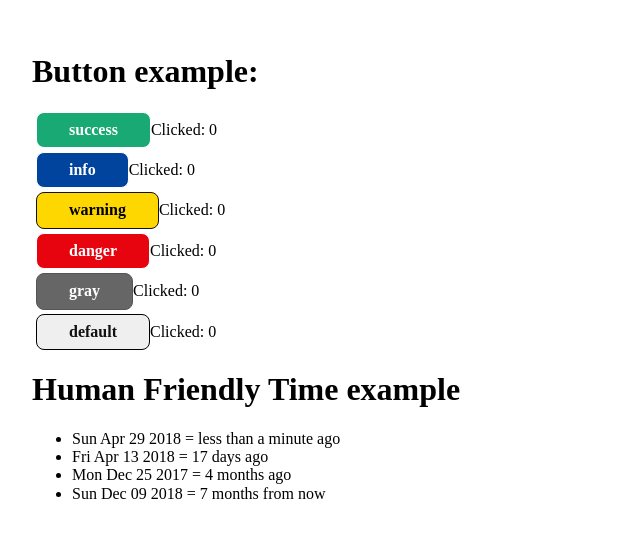
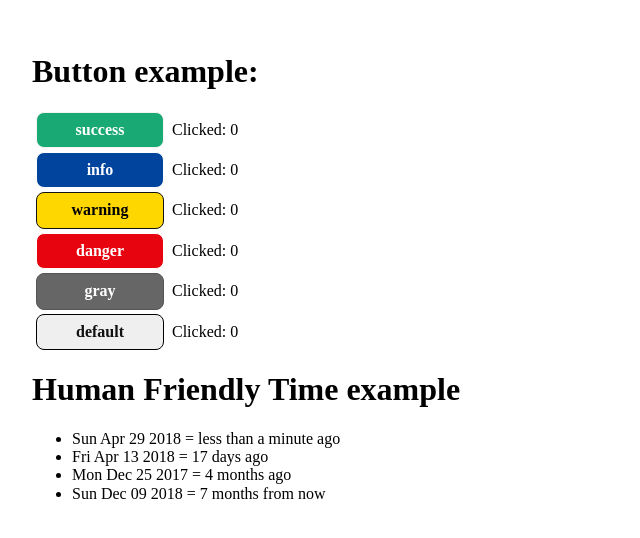
Before and after one commit to james-harper/ui-components, a React (Create React App) app: page / in a window 1280 px wide. Shown: the top 538 px of the page, without its empty margins (0-640 px from the left). Built offline with nearby package versions, Linux system fonts and the light colour scheme.

Commit message:
Improvements to different sized buttons

```diff
--- a/src/components/button/button.js
+++ b/src/components/button/button.js
@@ -4,9 +4,9 @@ import Theme from '../../utils/theme';
 
 const types = Object.keys(Theme).map(type => type);
 const sizes = {
-  small: 'f6 ph3 pv1',
-  medium: 'f5 ph4 pv2',
-  large: 'f4 ph5 pv3'
+  small: 'w3 f6 ph1 pv1',
+  medium: 'w4 f5 ph4 pv2',
+  large: 'w5 f3 ph5 pv3'
 };
 
 const Button = ({ type, size, onClick, children }) => {
--- a/src/examples/button/index.js
+++ b/src/examples/button/index.js
@@ -28,8 +28,8 @@ class ButtonExample extends Component {
   render() {
     const MyButton = ({ type }) => (
       <div className="ma1">
-        <Button type={type} onClick={() => this.onClick(type)}>{type}</Button>
-        <span>Clicked: {this.state[type]}</span>
+        <Button size="medium" type={type} onClick={() => this.onClick(type)}>{type}</Button>
+        <span className="pl2">Clicked: {this.state[type]}</span>
       </div>
     );
     return (
--- a/src/utils/theme.js
+++ b/src/utils/theme.js
@@ -2,7 +2,7 @@ export default {
   success: {
     background: 'bg-green',
     text: 'white',
-    border: 'b--white',
+    border: 'b--near-white',
     hover: 'hover-bg-dark-green'
   },
   danger: {
```
